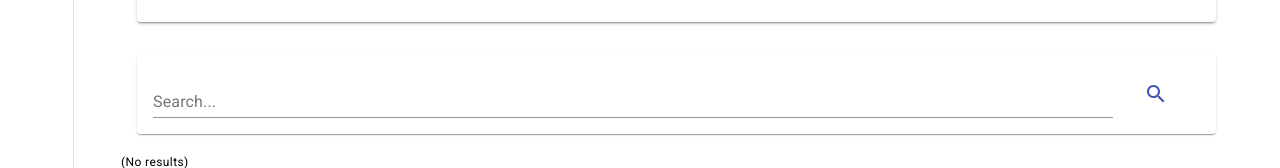
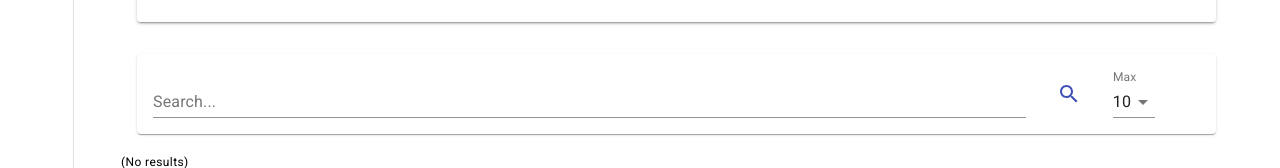
Before and after one commit to wparks08/google-books-search, a React (Create React App) app in the folder client/: page / in a window 1280 px wide. Shown: the part 299-467 px from the top of the page. Built offline with nearby package versions, Linux system fonts and the light colour scheme.

Commit message:
added select for max results

```diff
--- a/client/src/components/BookSearch/index.js
+++ b/client/src/components/BookSearch/index.js
@@ -26,8 +26,13 @@ function BookSearch() {
         search();
     };
 
-    const handleChange = (event, value) => {
+    const handlePaginationChange = (event, value) => {
         setPage(value);
+    };
+
+    const handleMaxChange = event => {
+        const { value } = event.target;
+        setMax(value);
     };
 
     const search = () => {
@@ -44,8 +49,19 @@ function BookSearch() {
     return (
         <Grid container>
             <Grid item xs={12}>
-                <BookSearchForm query={query} handleInputChange={handleInputChange} handleSubmit={handleSubmit} />
-                <BookSearchResults totalItems={totalItems} max={max} books={results} handleChange={handleChange} />
+                <BookSearchForm
+                    query={query}
+                    max={max}
+                    handleInputChange={handleInputChange}
+                    handleSubmit={handleSubmit}
+                    handleMaxChange={handleMaxChange}
+                />
+                <BookSearchResults
+                    totalItems={totalItems}
+                    max={max}
+                    books={results}
+                    handlePaginationChange={handlePaginationChange}
+                />
             </Grid>
         </Grid>
     );
--- a/client/src/components/BookSearchForm/index.js
+++ b/client/src/components/BookSearchForm/index.js
@@ -9,6 +9,8 @@ import Grid from "@material-ui/core/Grid";
 import FormGroup from "@material-ui/core/FormGroup";
 import IconButton from "@material-ui/core/IconButton";
 import SearchIcon from "@material-ui/icons/Search";
+import { Select } from "@material-ui/core";
+import MenuItem from "@material-ui/core/MenuItem";
 
 const useStyles = makeStyles(theme => ({
     formWrapper: {
@@ -35,8 +37,8 @@ function BookSearchForm(props) {
                     <form autoComplete="off" className={classes.form} onSubmit={props.handleSubmit}>
                         <FormGroup>
                             <FormControl fullWidth>
-                                <Grid container alignItems="center" justify="center" alignContent="center">
-                                    <Grid item xs={11}>
+                                <Grid container>
+                                    <Grid item xs={10}>
                                         <InputLabel htmlFor="search-input">Search...</InputLabel>
                                         <Input
                                             id="search-input"
@@ -50,8 +52,20 @@ function BookSearchForm(props) {
                                             <SearchIcon />
                                         </IconButton>
                                     </Grid>
+                                    <Grid item xs={1}>
+                                        <FormControl>
+                                            <InputLabel id="max-results">Max</InputLabel>
+                                            <Select labelId="max-results" id="max-results-select" value={props.max} onChange={props.handleMaxChange}>
+                                                <MenuItem value={10}>10</MenuItem>
+                                                <MenuItem value={20}>20</MenuItem>
+                                                <MenuItem value={30}>30</MenuItem>
+                                                <MenuItem value={40}>40</MenuItem>
+                                            </Select>
+                                        </FormControl>
+                                    </Grid>
                                 </Grid>
                             </FormControl>
+
                         </FormGroup>
                     </form>
                 </Paper>
@@ -62,8 +76,10 @@ function BookSearchForm(props) {
 
 BookSearchForm.propTypes = {
     query: PropTypes.string,
+    max: PropTypes.number,
     handleInputChange: PropTypes.func,
-    handleSubmit: PropTypes.func
+    handleSubmit: PropTypes.func,
+    handleMaxChange: PropTypes.func
 };
 
 export default BookSearchForm;
--- a/client/src/components/BookSearchResults/index.js
+++ b/client/src/components/BookSearchResults/index.js
@@ -22,7 +22,7 @@ function BookSearchResults(props) {
                     />
                 );
             })}
-            <Pagination count={Math.floor(props.totalItems / props.max)} onChange={props.handleChange} />
+            <Pagination count={Math.floor(props.totalItems / props.max)} onChange={props.handlePaginationChange} />
         </>
     ) : (
         <Typography variant="caption">(No results)</Typography>
@@ -32,7 +32,8 @@ function BookSearchResults(props) {
 BookSearchResults.propTypes = {
     books: PropTypes.array,
     totalItems: PropTypes.number,
-    max: PropTypes.number
+    max: PropTypes.number,
+    handlePaginationChange: PropTypes.func
 };
 
 export default BookSearchResults;
```
